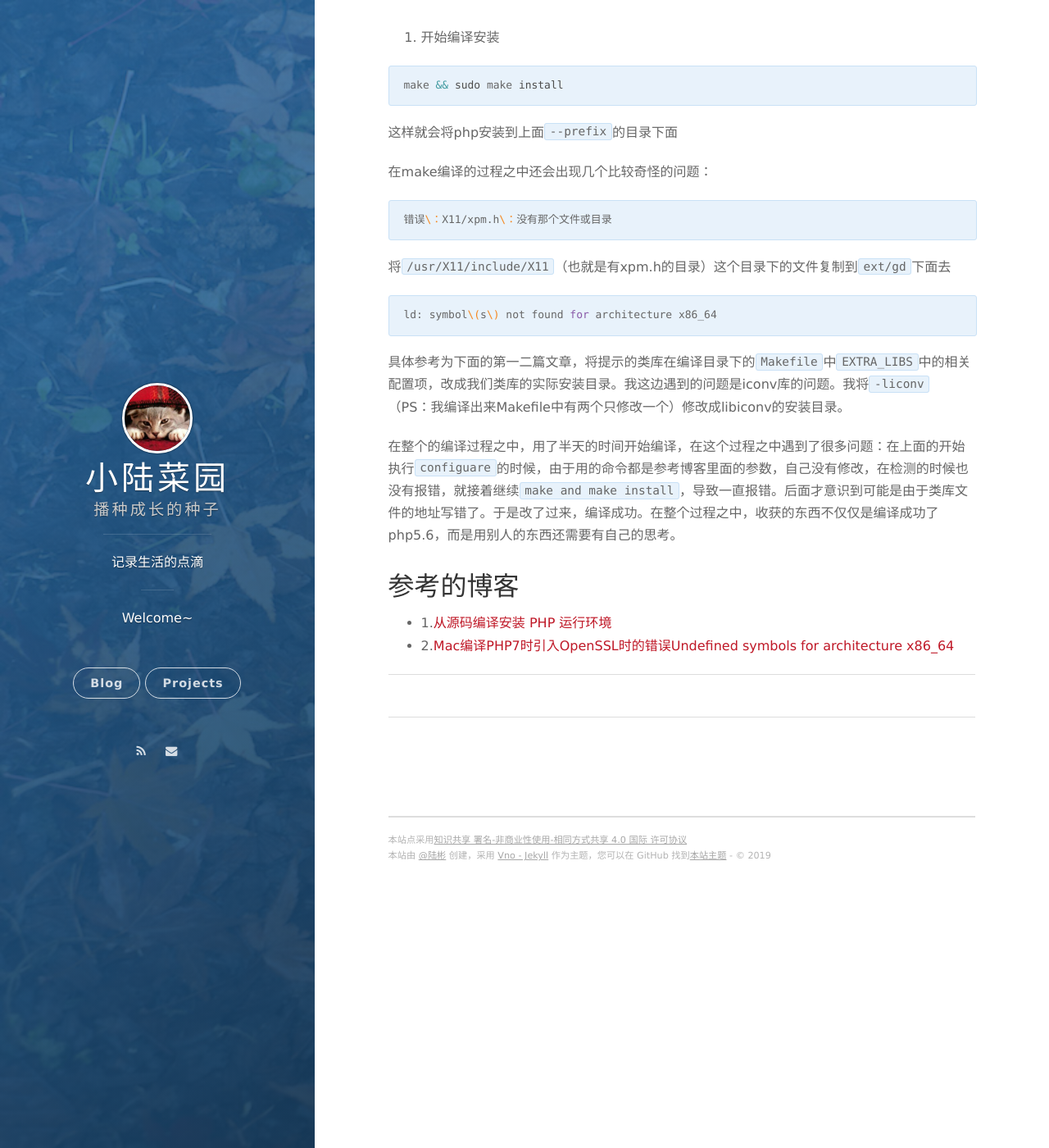
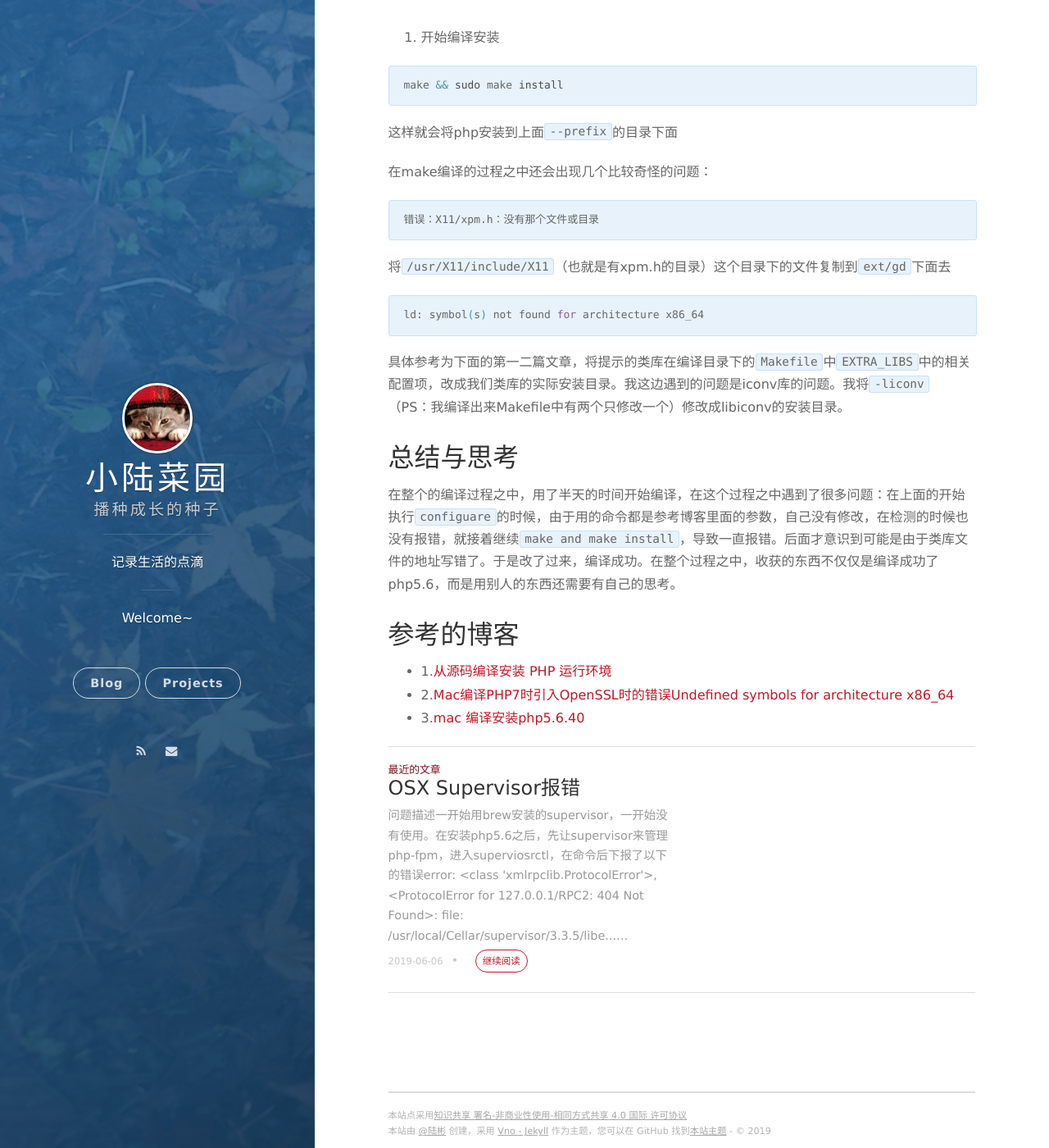
Before and after one commit to TomasBan/ThomasBan.github.io, a Jekyll site: the page built from _posts/2019-06-05-OSX安装PHP5.6.md, in a window 1280 px wide and 1400 px high, scrolled down 2118 px. Shown: the whole window at 82% size. Built offline with Jekyll 4.4.1, drawn with Linux system fonts in a browser that asks for light colours; nearby versions of some CDN libraries; comment, search, counter and statistics services are not loaded.

Commit message:
修改第一篇文章以及增加第二篇文章

````diff
--- a/_posts/2019-06-05-OSX安装PHP5.6.md
+++ b/_posts/2019-06-05-OSX安装PHP5.6.md
@@ -92,19 +92,20 @@ make && sudo make install
 在make编译的过程之中还会出现几个比较奇怪的问题：
 
 ```bash
-错误\：X11/xpm.h\：没有那个文件或目录
+错误：X11/xpm.h：没有那个文件或目录
 ```
 将`/usr/X11/include/X11`（也就是有xpm.h的目录）这个目录下的文件复制到`ext/gd`下面去
 
 ```bash
-ld: symbol\(s\) not found for architecture x86_64
+ld: symbol(s) not found for architecture x86_64
 ```
 具体参考为下面的第一二篇文章，将提示的类库在编译目录下的`Makefile`中`EXTRA_LIBS`中的相关配置项，改成我们类库的实际安装目录。我这边遇到的问题是iconv库的问题。我将`-liconv` （PS：我编译出来Makefile中有两个只修改一个）修改成libiconv的安装目录。
 
-
+## 总结与思考
 在整个的编译过程之中，用了半天的时间开始编译，在这个过程之中遇到了很多问题：在上面的开始执行`configuare`的时候，由于用的命令都是参考博客里面的参数，自己没有修改，在检测的时候也没有报错，就接着继续`make and make install`，导致一直报错。后面才意识到可能是由于类库文件的地址写错了。于是改了过来，编译成功。在整个过程之中，收获的东西不仅仅是编译成功了php5.6，而是用别人的东西还需要有自己的思考。
 
 ## 参考的博客
 
 - 1.[从源码编译安装 PHP 运行环境](https://www.jianshu.com/p/0e76e0083da5)
 - 2.[Mac编译PHP7时引入OpenSSL时的错误Undefined symbols for architecture x86_64](https://jzz.moe/mac-e7-bc-96-e8-af-91php7-e6-97-b6-e5-bc-95-e5-85-a5openssl-e6-97-b6-e7-9a-84-e9-94-99-e8-af-afundefined-symbols-for-architecture-x86_64/)
+- 3.[mac 编译安装php5.6.40](https://www.jianshu.com/p/095c46149bbe)
````
Also changed, not shown: _posts/2019-06-06-Supservisor报错问题.md (added, +22 -0 lines).
